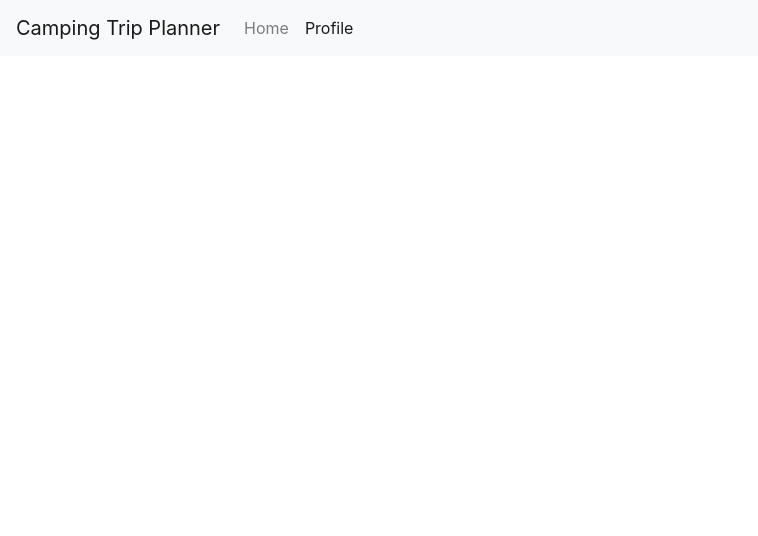
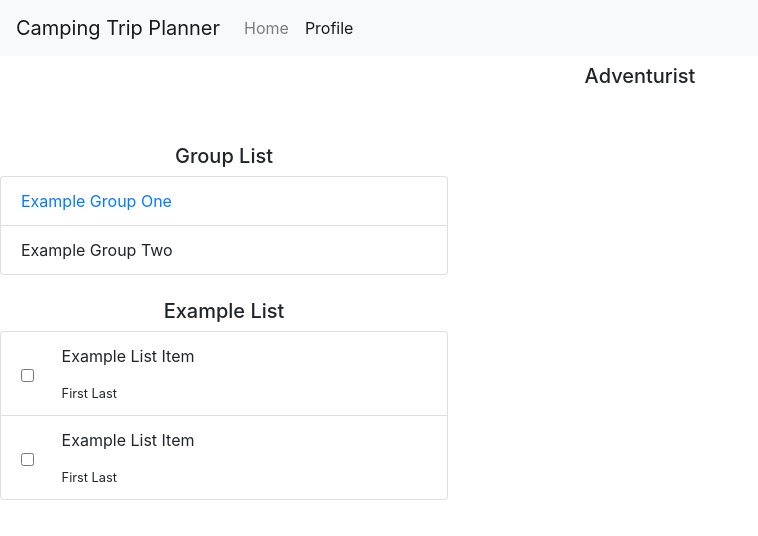
Before and after one commit to 3296Fall2020/projects-01-camping_trip_planner, a plain HTML site: page profile.html in a window 1280 px wide. Shown: the whole page, without its empty margins (0-758 px from the left). Drawn offline with nearby package versions, Linux system fonts and the light colour scheme; no server answers.

Commit message:
Added stuff

```diff
--- a/profile.html
+++ b/profile.html
@@ -23,7 +23,7 @@
                 <li class="nav-item">
                     <a class="nav-link" href="index.html">Home</a>
                 </li>
-                <li class="nav-item active">
+                <li id="nav_profile" class="nav-item active">
                     <a class="nav-link" href="#">Profile <span class="sr-only">(current)</span></a>
                 </li>
             </ul>
@@ -38,6 +38,69 @@
         </div>
     </nav>
 </div>
+
+
+<div>
+    <div style="text-align: center">
+        <p id="profile-name" class="h2"></p>
+        <p class="h5">Adventurist</p>
+        <br>
+    </div>
+    <br>
+    <div style="width: 100%;">
+        <div style="width: 35%;">
+            <div class="center">
+                <p class="h5">Group List</p>
+            </div>
+            <div>
+                <ul class="list-group">
+                    <li class="list-group-item">
+                        <p class="md1" style="margin-bottom: 0;"><a href="https://www.google.com/">Example Group One</a></p>
+                    </li>
+                    <li class="list-group-item">
+                        <p class="md1" style="margin-bottom: 0;">Example Group Two</p>
+                    </li>
+                </ul>
+            </div>
+        </div>
+        <br>
+        <div style="width: 35%;">
+            <div class="center">
+                <p class="h5">Example List</p>
+            </div>
+            <div>
+                <ul class="list-group">
+                    <li class="list-group-item">
+                        <div style="width: 10%; float:left;">
+                            <div style="margin-top: 50%;">
+                                <input type="checkbox">
+                            </div>
+                        </div>
+                        <div style="width:90%; float:right;">
+                            <div>
+                                <p class="md1">Example List Item</p>
+                            </div>
+                            <p class="small" style="margin-bottom: 0;">First Last</p>
+                        </div>
+                    </li>
+                    <li class="list-group-item">
+                        <div style="width: 10%; float:left;">
+                            <div style="margin-top: 50%;">
+                                <input type="checkbox">
+                            </div>
+                        </div>
+                        <div style="width:90%; float:right;">
+                            <div>
+                                <p class="md1">Example List Item</p>
+                            </div>
+                            <p class="small" style="margin-bottom: 0;">First Last</p>
+                        </div>
+                    </li>
+                </ul>
+            </div>
+        </div>
+    </div>
+</div>
 <script src="script.js" type="application/javascript"></script>
 </body>
 </html>
--- a/script.js
+++ b/script.js
@@ -1,4 +1,4 @@
-const serverAddress = "https://api2.sebtota.com:5000"
+const serverAddress = "http://localhost:5000"
 
 const nav_signIn = document.getElementById('nav_sign-in')
 const nav_signOut = document.getElementById('nav_sign-out')
@@ -14,6 +14,8 @@ const warning_passwordConfirmation = document.getElementById('label__pass_conf')
 const input_signupPass = document.getElementById("input_user-pass");
 const input_signupPassConf = document.getElementById("input_user-confirm-pass");
 
+let profile;
+
 
 //--- Check User Login (Session) ---//
 async function checkLoginGet() {
@@ -21,7 +23,7 @@ async function checkLoginGet() {
         method: 'GET',
         credentials: 'include',
         headers: {
-            'Access-Control-Allow-Origin': '*',
+            'Access-Control-Allow-Origin': 'http://localhost:5000',
             'Access-Control-Allow-Credentials': 'true'
         }
     });
@@ -33,6 +35,9 @@ checkLoginGet().then(ret => {
         // Signed in
         nav_signOut.style.display = "inline";
         nav_profile.style.display = "inline";
+        profile = ret['profile']
+        console.log(profile);
+        document.getElementById('profile-name').textContent = profile['full_name'];
     } else {
         nav_signIn.style.display = "inline";
     }
@@ -48,7 +53,7 @@ async function signInPost(data) {
         method: 'POST',
         credentials: 'include',
         headers: {
-            'Access-Control-Allow-Origin': '*',
+            'Access-Control-Allow-Origin': 'http://localhost:5000',
             'Access-Control-Allow-Credentials': 'true'
         },
         body: JSON.stringify(data)
@@ -63,7 +68,8 @@ function signIn() {
     warning_recaptchaErrorSignIn.style.display = 'none';
 
     // Get recaptcha response
-    const g_recaptcha_response = document.getElementById('g-recaptcha-response').value;
+    // const g_recaptcha_response = document.getElementById('g-recaptcha-response').value;
+    const g_recaptcha_response = '123';
 
     // Don't process request unless recaptcha is complete
     if (g_recaptcha_response === '') {
@@ -88,11 +94,14 @@ function signIn() {
                 // Incorrect password
                 // Show incorrect password indicator
                 warning_incorrectPass.style.display = 'inline';
-            } else if(ret['error'] === 'failed-recaptcha') {
+            }
+            /*
+            if(ret['error'] === 'failed-recaptcha') {
                 // recaptcha verification failed
                 warning_recaptchaErrorSignIn.style.display = 'inline';
             }
             grecaptcha.reset();  // Refresh captcha
+            */
         } else {
             // Logged in successful
             window.location.href="profile.html";
@@ -107,17 +116,18 @@ function signIn() {
 async function signOutPost() {
     const response = await fetch(serverAddress + '/logout', {
         method: 'GET',
-        credentials: 'include',
         headers: {
-            'Access-Control-Allow-Origin': '*',
+            'Access-Control-Allow-Origin': 'http://localhost:5000',
             'Access-Control-Allow-Credentials': 'true'
-        }
+        },
+        credentials: 'include'
     });
     return await response.json();
 }
 
 function signOut() {
     signOutPost().then(ret => {
+        console.log(ret);
         console.log("signed out");
     })
 }
```
